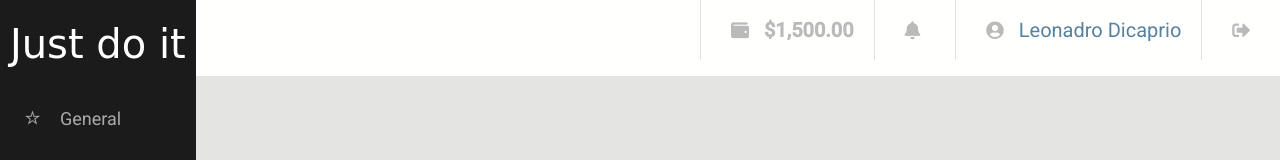
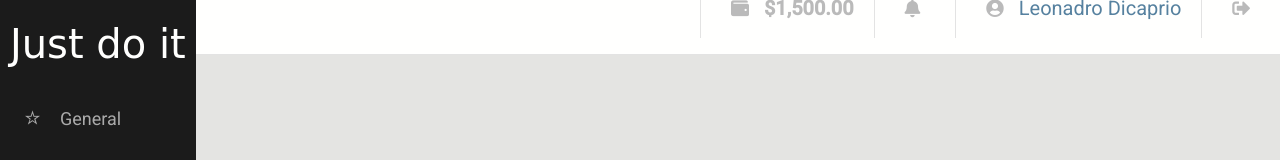
Before and after one commit to piotrwaloszek/Soloproject1, a website: page docs/index.html in a window 1280 px wide. Shown: the top 160 px of the page. Drawn offline with nearby package versions, Linux system fonts and the light colour scheme; a web font is replaced by a local one.

Commit message:
add docs

```diff
--- a/docs/css/style.css
+++ b/docs/css/style.css
@@ -574,10 +574,6 @@ body {
 
 .messenger .contact .popup:hover {
   cursor: pointer;
-}
-
-.messenger .contact:hover {
-  background-color: #4b4b4b;
 }
 
 .link {
@@ -1234,8 +1230,10 @@ thead {
       justify-content: flex-end;
   background-color: #fffffe;
   margin: 0;
-  -ms-flex-align: center;
-      align-items: center;
+  -ms-flex-align: end;
+      align-items: end;
+  max-height: 55px;
+  border-bottom: 1px solid #e3e3e3;
 }
 
 .top-bar .top-bar-amount {
--- a/docs/index.html
+++ b/docs/index.html
@@ -22,7 +22,7 @@
         <div class="btn-close js--close-modal"><i class="icon-close icon"></i></div>
       </div>
       <div class="photo">
-        <img src="images/face_message.png" alt="Your manager">
+        <img src="images/face_message.PNG" alt="Your manager">
       </div>
       <div class="conversation">
         <i class="fas fa-comment-dots"></i>
```
Also changed, not shown: 1 other file.
